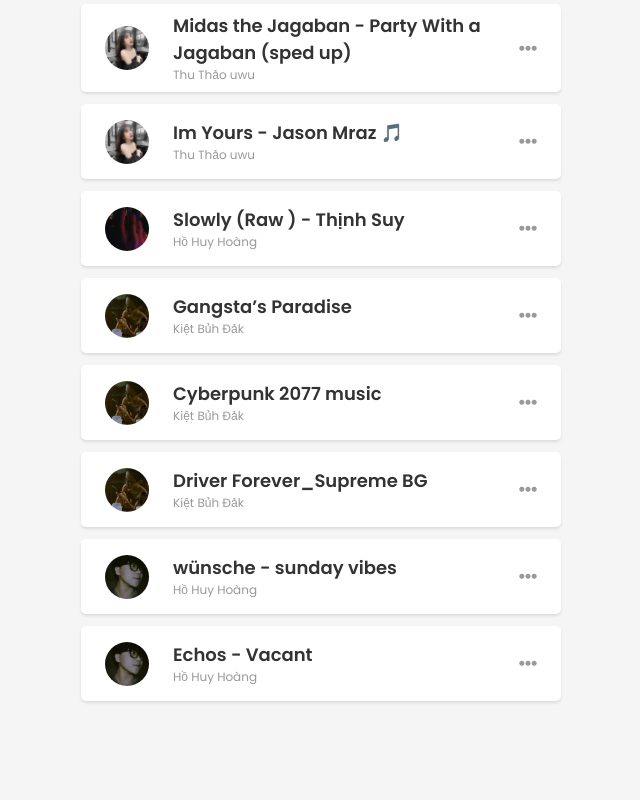
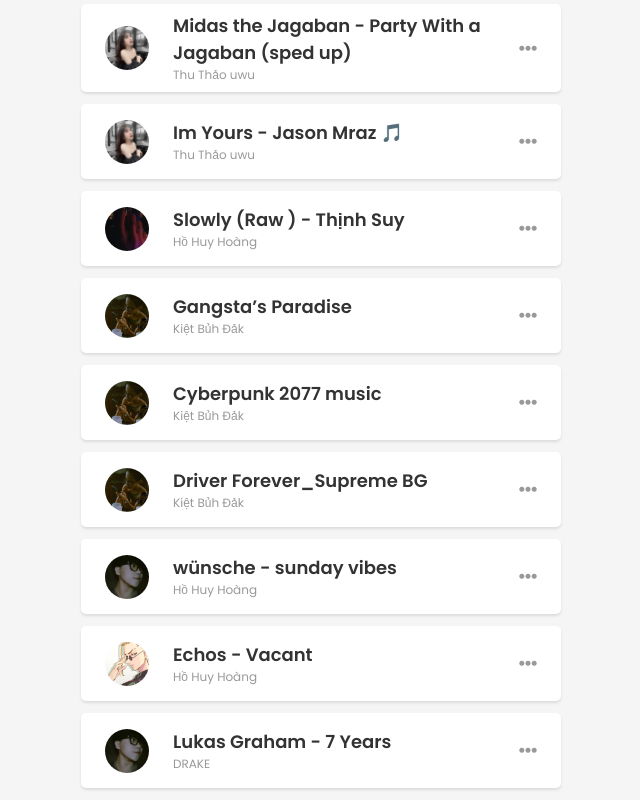
Before and after one commit to HoHuyHoang24/PlayMusic, a plain HTML site: page index.html in a window 1280 px wide. Shown: the part 1661-2461 px from the top of the page, without its empty margins (319-959 px from the left). Before the commit the page ends 2374 px from the top, so only its background shows below. Drawn offline with Linux system fonts and the light colour scheme.

Commit message:
Update index.html

```diff
--- a/index.html
+++ b/index.html
@@ -203,6 +203,12 @@ const app= {
     name: 'Echos - Vacant ',
     singer: 'Hồ Huy Hoàng',
     path: './assets/music/Echos - Vacant.mp4',
+    img: './assets/img/b2.jpg'
+  },
+   {
+    name: 'Lukas Graham - 7 Years  ',
+    singer: 'DRAKE',
+    path: './assets/music/Lukas Graham - 7 Years [Official Music Video].mp4',
     img: './assets/img/1b.jpg'
   },
 ],
```
